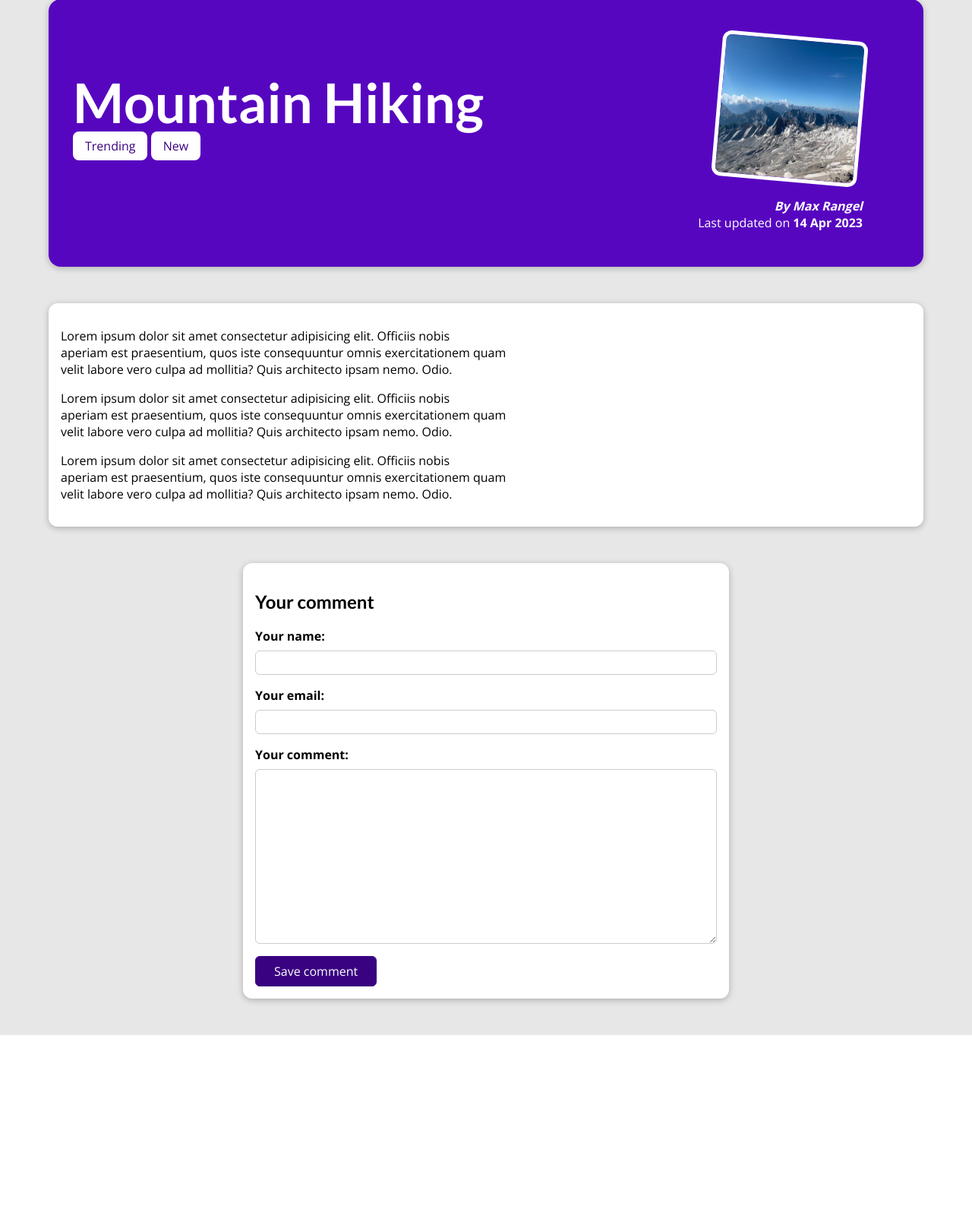
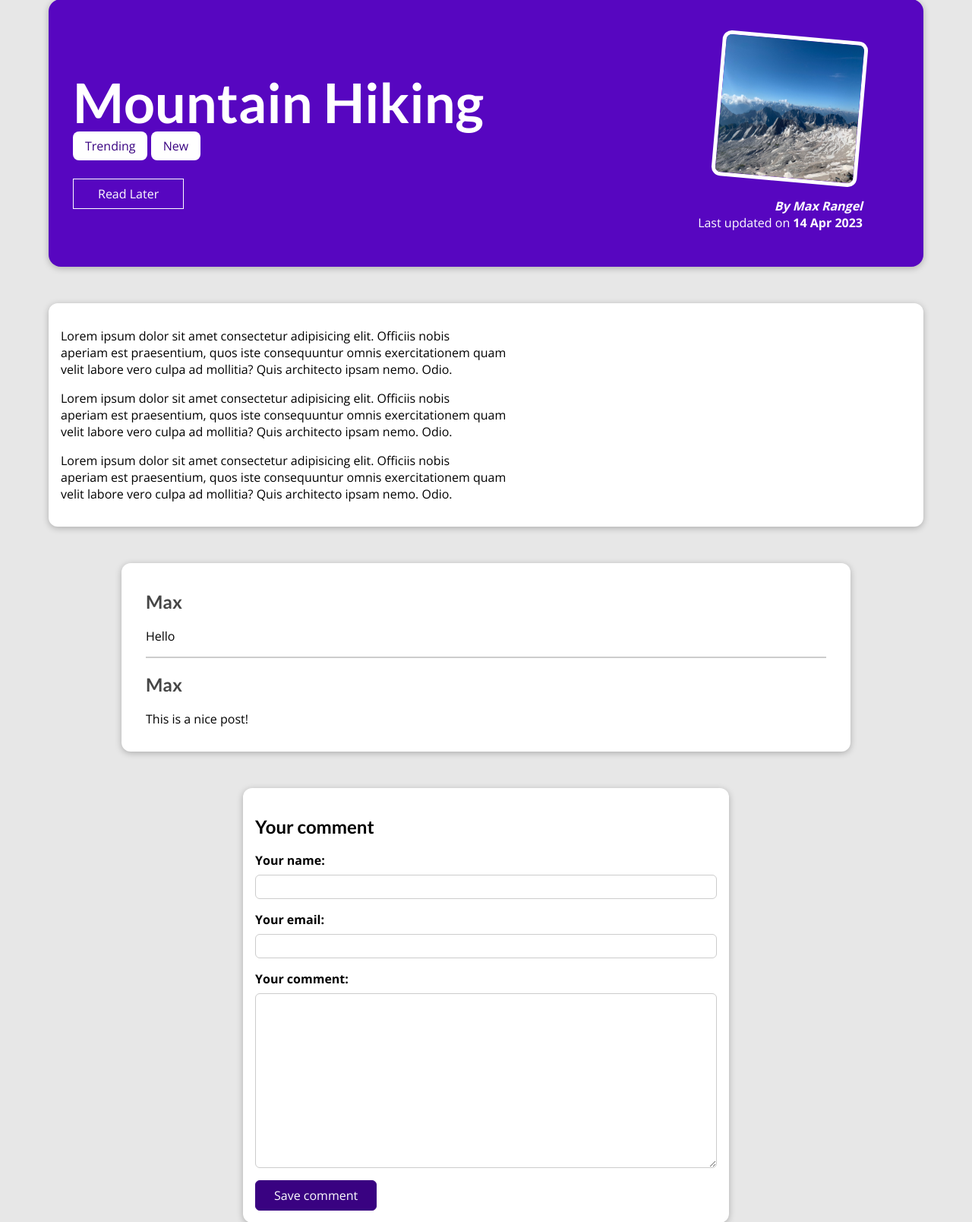
Before and after one commit to maxrngldev/my-blog, a Django app: a page that uses my_site/blog/templates/blog/post-detail.html in a window 1280 px wide. Shown: the part 129-1737 px from the top of the page at 76% size. Before the commit the page ends 1491 px from the top, so only its background shows below. Run offline with Django 4.2, Linux system fonts and the light colour scheme; data comes from the database, SQL or seed files in the repository; both versions use the stored data as it was after the commit.

Commit message:
finished comments section

```diff
--- a/my_site/blog/models.py
+++ b/my_site/blog/models.py
@@ -34,6 +34,9 @@ class Post(models.Model):
         Author, on_delete=models.SET_NULL, null=True, related_name="posts")
     tags = models.ManyToManyField(Tag)
 
+    def __str__(self):
+        return self.title
+
 
 class Comment(models.Model):
     user_name = models.CharField(max_length=120)
--- a/my_site/blog/templates/blog/post-detail.html
+++ b/my_site/blog/templates/blog/post-detail.html
@@ -11,12 +11,25 @@
 {% endblock %}
 
 {% block content %}
+  {% comment %} Error alert {% endcomment %}
+  {% if comment_form.errors %}
+    <div id="alert">
+      <h2>Saving the comment failed!</h2>
+      <p>Please check the comment form below the post and fix your errors.</p>
+      <a href="#comment-form">Fix!</a>
+    </div>
+  {% endif %}
+
   <section id="summary">
     <h2>{{ post.title }}</h2>
     <div>
       {% for tag in post_tags %}
         <span class="tag">{{tag.caption}}</span>
       {% endfor %}
+    </div>
+
+    <div id="read-later">
+      <button>Read Later</button>
     </div>
 
     <article>
@@ -35,11 +48,23 @@
     </p>
   </main>
 
+  <section id="comments">
+    <ul>
+      {% for comment in post_comments %}
+        <li>
+          <h2>{{ comment.user_name }}</h2>
+          <p>{{ comment.text|linebreaks }}</p>
+        </li>
+      {% endfor %}
+    </ul>
+  </section>
+
   <section id="comment-form">
     <h2>Your comment</h2>
-    <form action="">
+    <form action="{% url 'post-detail-page' post.slug %}" method="POST">
+      {% csrf_token %}
       {% for form_field in comment_form %}
-        <div class="form-control">
+        <div class="form-control {% if form_field.errors %}invalid{% endif %}">
           {{ form_field.label_tag }}
           {{ form_field }}
           {{ form_field.errors }}
--- a/my_site/blog/views.py
+++ b/my_site/blog/views.py
@@ -1,5 +1,8 @@
-from django.shortcuts import render, get_object_or_404
-from django.views.generic import ListView, DetailView
+from django.shortcuts import render
+from django.views import View
+from django.views.generic import ListView
+from django.urls import reverse
+from django.http import HttpResponseRedirect
 
 from .models import Post
 from .forms import CommentForm
@@ -29,12 +32,35 @@ class AllPostsView(ListView):
     context_object_name = 'all_posts'
 
 
-class SinglePostView(DetailView):
+class SinglePostView(View):
     template_name = 'blog/post-detail.html'
     model = Post
 
-    def get_context_data(self, **kwargs):
-        context = super().get_context_data(**kwargs)
-        context['post_tags'] = self.object.tags.all()
-        context['comment_form'] = CommentForm()
-        return context
+    def get(self, request, slug):
+        post = Post.objects.get(slug=slug)
+        context = {
+            'post': post,
+            'post_tags': post.tags.all(),
+            'post_comments': post.comments.all().order_by('-id'),
+            'comment_form': CommentForm
+        }
+        return render(request, 'blog/post-detail.html', context)
+
+    def post(self, request, slug):
+        comment_form = CommentForm(request.POST)
+        post = Post.objects.get(slug=slug)
+
+        if comment_form.is_valid():
+            comment = comment_form.save(commit=False)
+            comment.post = post
+            comment.save()
+
+            return HttpResponseRedirect(reverse('post-detail-page', args=[slug]))
+
+        context = {
+            'post': post,
+            'post_tags': post.tags.all(),
+            'post_comments': post.comments.all().order_by('-id'),
+            'comment_form': comment_form
+        }
+        return render(request, 'blog/post-detail.html', context)
```
Also changed, not shown: my_site/blog/admin.py (+6 -1 lines), my_site/db.sqlite3.
